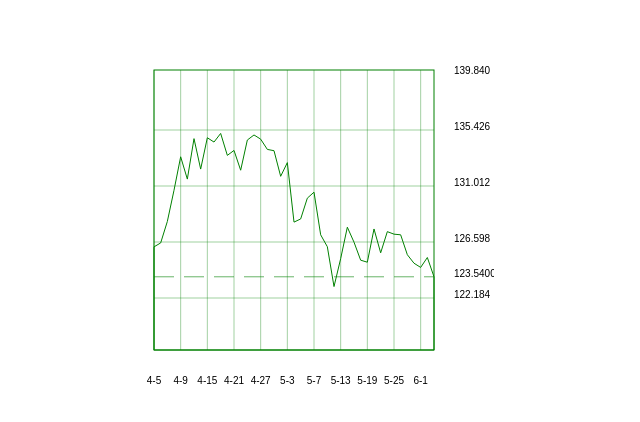
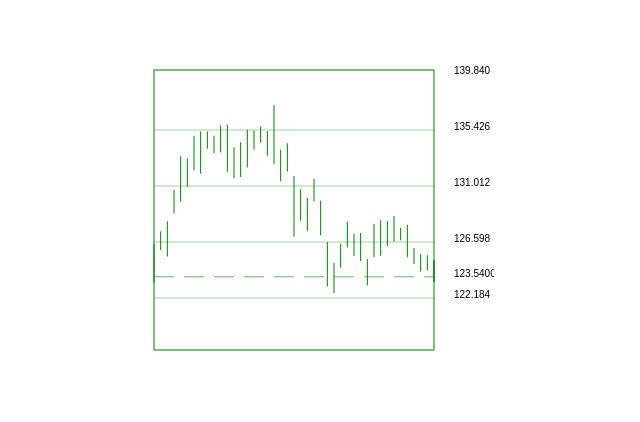
Before and after one commit to elrion018/invesing-graph, a Vue app: page / in a window 1280 px wide. Shown: the top 422 px of the page, without its empty margins (321-961 px from the left). Built offline with nearby package versions, Linux system fonts and the light colour scheme.

Commit message:
[feature] 캔들 차트 꼬리 만들기 성공

```diff
--- a/src/components/LineGraph.vue
+++ b/src/components/LineGraph.vue
@@ -55,60 +55,7 @@ export default {
       currentHeight: 0,
       graphBoxColor: 'green',
       graphColor: 'green',
-      // data: [
-      //   ['1일', 320],
-      //   ['2일', 350],
-      //   ['3일', 230],
-      //   ['4일', 320],
-      //   ['5일', 220],
-      //   ['6일', 430],
-      //   ['7일', 450],
-      //   ['8일', 250],
-      //   ['9일', 430],
-      //   ['10일', 420],
-      //   ['11일', 520],
-      //   ['12일', 650],
-      //   ['13일', 730],
-      //   ['14일', 820],
-      //   ['15일', 920],
-      //   ['16일', 1030],
-      //   ['17일', 1150],
-      //   ['18일', 1250],
-      //   ['19일', 1330],
-      //   ['20일', 1420],
-      //   ['21일', 1520],
-      //   ['22일', 1650],
-      //   ['23일', 1730],
-      //   ['24일', 1820],
-      //   ['25일', 1920],
-      //   ['26일', 2030],
-      //   ['27일', 2150],
-      //   ['28일', 2250],
-      //   ['29일', 2330],
-      //   ['30일', 2420],
-      //   ['31일', 2520],
-      //   ['32일', 2650],
-      //   ['33일', 2730],
-      //   ['34일', 2820],
-      //   ['35일', 2920],
-      //   ['36일', 3030],
-      //   ['37일', 3150],
-      //   ['38일', 3250],
-      //   ['39일', 3330],
-      //   ['40일', 3420],
-      //   ['41일', 3520],
-      //   ['42일', 3650],
-      //   ['43일', 3730],
-      //   ['44일', 3820],
-      //   ['45일', 3920],
-      //   ['46일', 4030],
-      //   ['47일', 450],
-      //   ['48일', 4250],
-      //   ['49일', 4430],
-      //   ['50일', 5320],
-      // ],
       data: chartData,
-
       baseStartIndex: null,
       baseEndIndex: null,
       targetStartIndex: null,
@@ -120,6 +67,7 @@ export default {
       timeData: [],
       valueData: [],
       tpCache: [],
+      isCandle: true,
     };
   },
 
@@ -180,6 +128,41 @@ export default {
         interval = 1;
       }
 
+      if (this.isCandle) {
+        //
+
+        for (let i = this.startIndex; i < this.endIndex + 1; i++) {
+          const { date: time, close, open, high, low } = this.data[i];
+          console.log(time, close, open, high, low);
+
+          this.unitHeight =
+            this.graphBoxMargin +
+            this.graphBoxHeight -
+            (close - this.floorValue) * this.heightRatio;
+
+          let unitHigh =
+            this.graphBoxMargin +
+            this.graphBoxHeight -
+            (high - this.floorValue) * this.heightRatio;
+
+          let unitLow =
+            this.graphBoxMargin +
+            this.graphBoxHeight -
+            (low - this.floorValue) * this.heightRatio;
+
+          this.ctx.moveTo(
+            this.graphBoxMargin + this.unitWidth * (i - this.startIndex),
+            unitHigh
+          );
+
+          this.ctx.lineTo(
+            this.graphBoxMargin + this.unitWidth * (i - this.startIndex),
+            unitLow
+          );
+        }
+      }
+
+      if (!this.isCandle) {
         for (let i = this.startIndex; i < this.endIndex + 1; i++) {
           const { date: time, close: value } = this.data[i];
 
@@ -201,8 +184,33 @@ export default {
           this.graphBoxMargin + this.graphBoxWidth,
           this.graphBoxMargin + this.graphBoxHeight
         );
+      }
       this.ctx.closePath();
       this.ctx.stroke();
+
+      // for (let i = this.startIndex; i < this.endIndex + 1; i++) {
+      //   const { date: time, close: value } = this.data[i];
+
+      //   this.unitHeight =
+      //     this.graphBoxMargin +
+      //     this.graphBoxHeight -
+      //     (value - this.floorValue) * this.heightRatio;
+
+      //   this.ctx.lineTo(
+      //     this.graphBoxMargin + this.unitWidth * (i - this.startIndex),
+      //     this.unitHeight
+      //   );
+
+      //   if (i % interval === 0) {
+      //     this.timeData.push([time, i]);
+      //   }
+      // }
+      // this.ctx.lineTo(
+      //   this.graphBoxMargin + this.graphBoxWidth,
+      //   this.graphBoxMargin + this.graphBoxHeight
+      // );
+      // this.ctx.closePath();
+      // this.ctx.stroke();
 
       this.drawCurrentLine(this.unitHeight);
       this.currentHeight = this.unitHeight;
```
Also changed, not shown: src/components/YAxis.vue (+0 -9 lines). Lines whose indentation alone changed are shown as unchanged.
